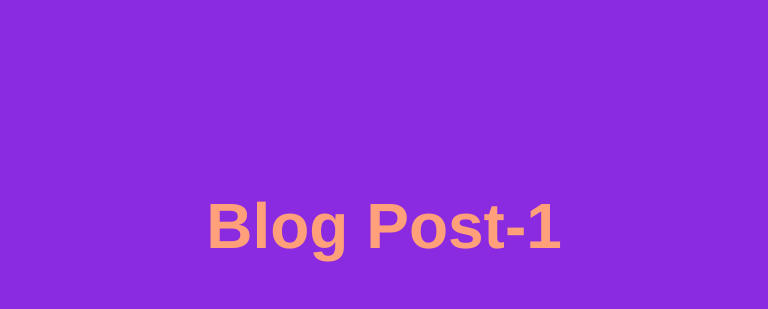
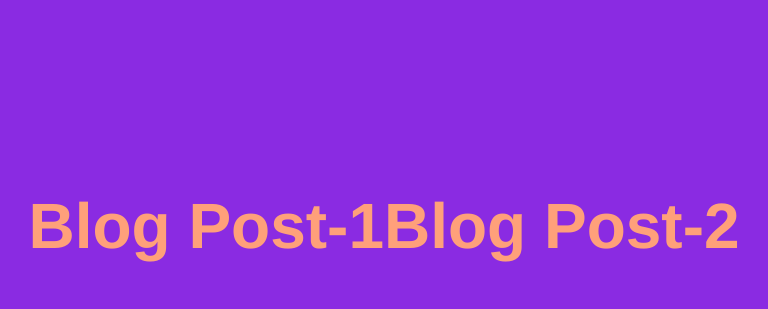
Before and after one commit to bchhabra00/blog, a plain HTML site: page index.html in a window 1280 px wide. Shown: the part 182-491 px from the top of the page, without its empty margins (256-1024 px from the left). Drawn offline with Linux system fonts and the light colour scheme.

Commit message:
Update index.html

```diff
--- a/index.html
+++ b/index.html
@@ -31,6 +31,7 @@ a{
   <body>
 <div class ="flex">
 <a href ="https://medium.com/@bharatchhabra/angular-2-vs-react-my-thoughts-which-one-should-i-choose-f37c3803623f"><h1>Blog Post-1</h1></a>
+<a href ="https://medium.com/@bharatchhabra/what-is-hadoop-and-how-to-install-hadoop-in-linux-ubuntu-c096039832fd"><h1>Blog Post-2</h1></a>
 </div>
   </body>
 </html>
```
